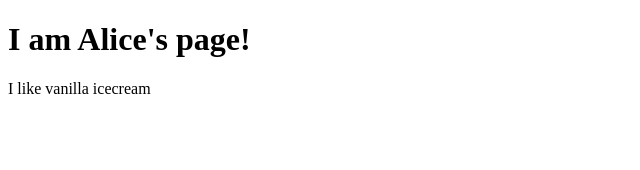
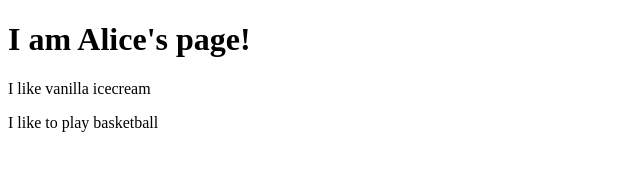
Before and after one commit to purgebugs/basic-html-project, a plain HTML site: page alice.html in a window 1280 px wide. Shown: the whole page, without its empty margins (0-640 px from the left). Drawn offline with Linux system fonts and the light colour scheme.

Commit message:
new information about alice in alice's branch

```diff
--- a/alice.html
+++ b/alice.html
@@ -12,5 +12,6 @@
 <body>
     <h1>I am Alice's page!</h1>
     <p>I like vanilla icecream</p>
+    <p>I like to play basketball</p>
 </body>
 </html>
```
